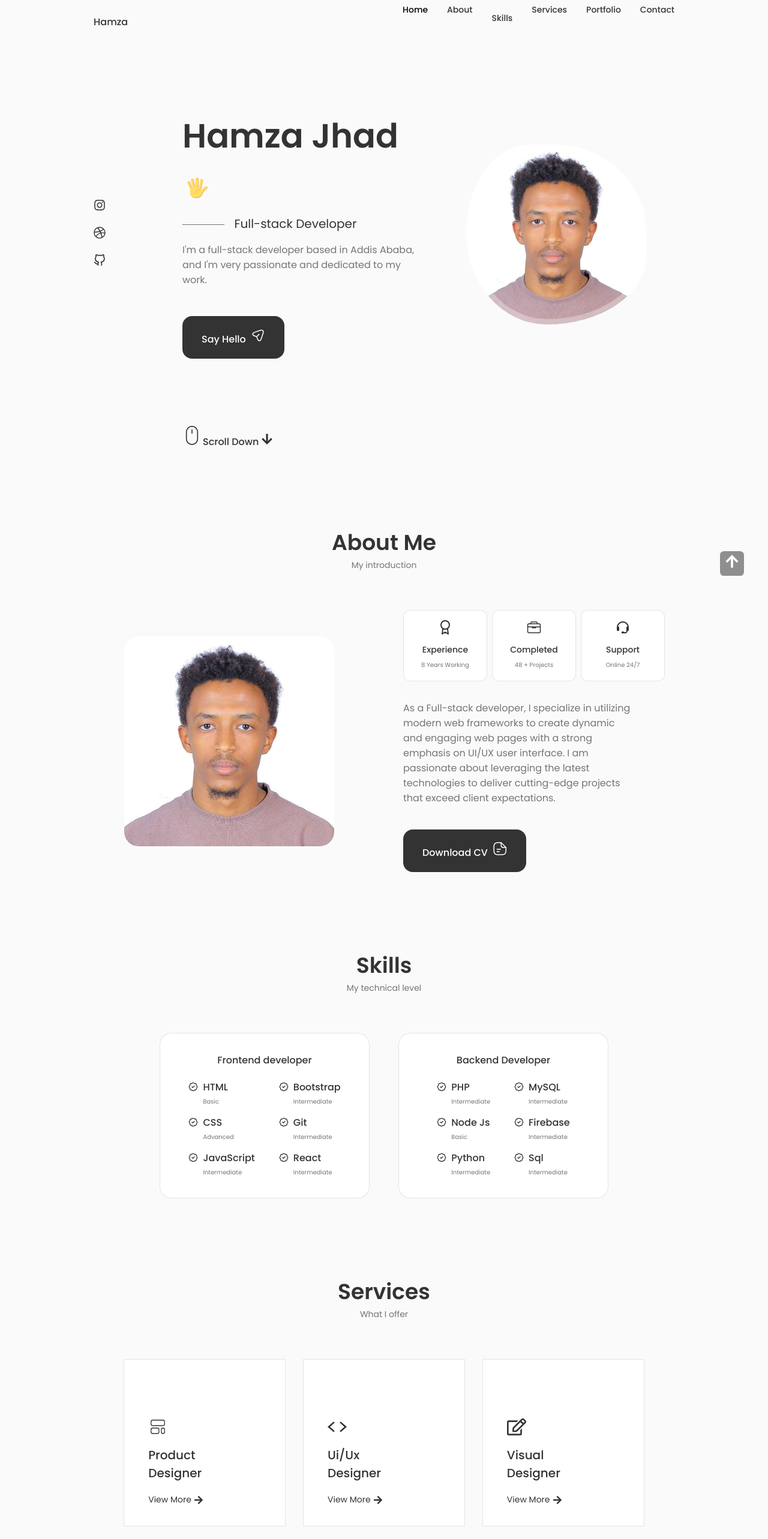
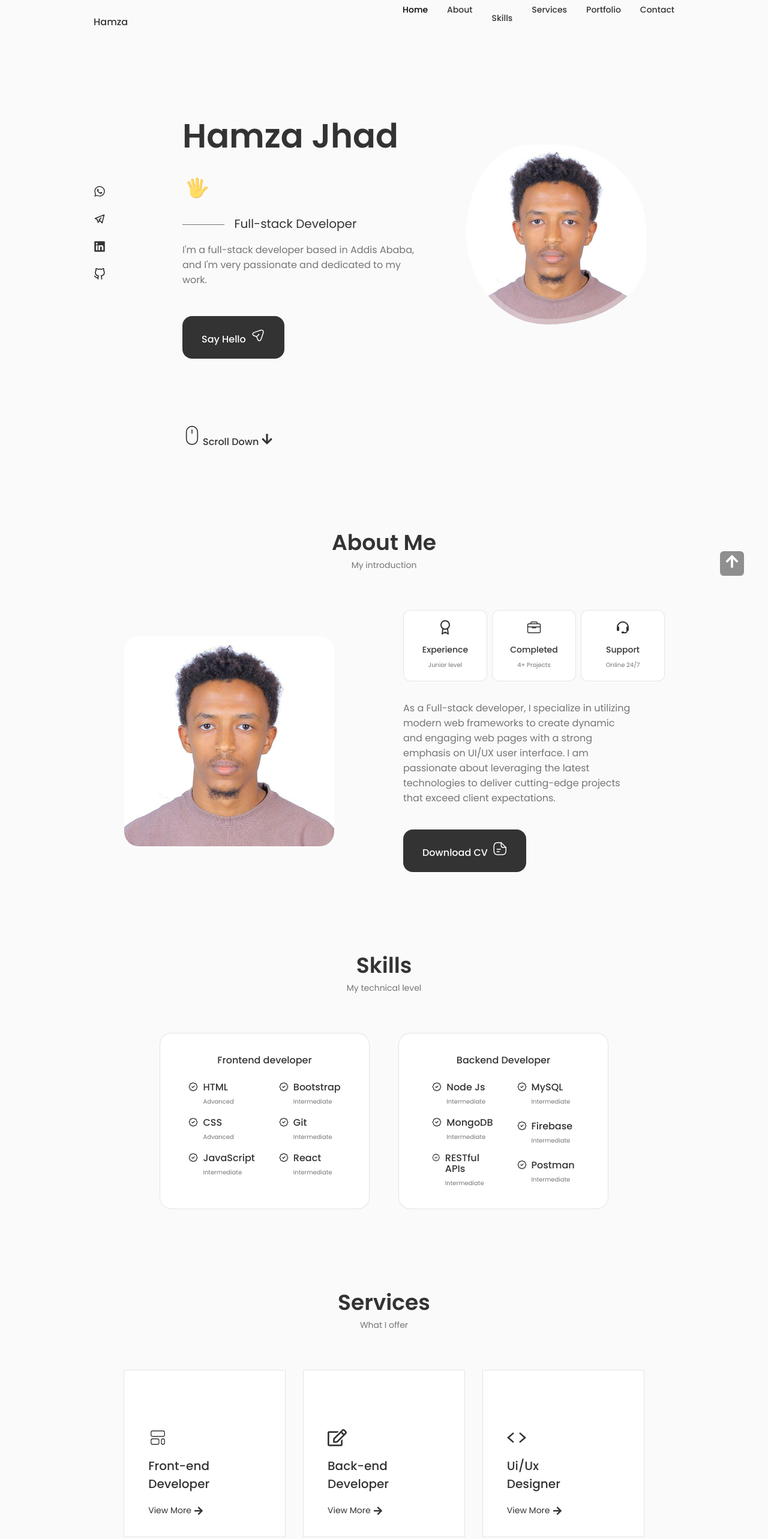
Before and after one commit to Hamzshaa/Personal-Portfolio, a React (Create React App) app: page / in a window 1280 px wide. Shown: the top 2566 px of the page at 60% size. Built offline with nearby package versions, Linux system fonts and the light colour scheme; some icons are missing.

Commit message:
social media links edited

```diff
--- a/src/components/about/About.jsx
+++ b/src/components/about/About.jsx
@@ -1,7 +1,7 @@
 import React from "react";
 import "./about.css";
 import AboutImg from "../../assets/profile.jpg";
-import CV from "../../assets/John-Cv.pdf";
+import CV from "../../assets/CV.pdf";
 import Info from "./Info";
 
 function About() {
--- a/src/components/about/Info.jsx
+++ b/src/components/about/Info.jsx
@@ -9,13 +9,13 @@ function Info() {
       <div className="about__box">
         <FiAward className="about__icon" />
         <h3 className="about__title">Experience</h3>
-        <span className="about__subtitle">8 Years Working</span>
+        <span className="about__subtitle">Junior level</span>
       </div>
 
       <div className="about__box">
         <IoBriefcaseOutline className="about__icon" />
         <h3 className="about__title">Completed</h3>
-        <span className="about__subtitle">48 + Projects</span>
+        <span className="about__subtitle">4+ Projects</span>
       </div>
 
       <div className="about__box">
--- a/src/components/home/Social.jsx
+++ b/src/components/home/Social.jsx
@@ -1,26 +1,35 @@
 import React from "react";
-import { FaInstagram, FaDribbble } from "react-icons/fa";
+import { FaLinkedin } from "react-icons/fa";
 import { FiGithub } from "react-icons/fi";
+import { TbBrandTelegram } from "react-icons/tb";
+import { IoLogoWhatsapp } from "react-icons/io5";
 
 function Social() {
   return (
     <div className="home__social">
       <a
-        href="https://www.instagram.com/"
+        href="https://api.whatsapp.com/send?phone=+251929248080&text=Hello, more information!"
         className="home__social-icon"
         target="_blank"
       >
-        <FaInstagram />
+        <IoLogoWhatsapp />
       </a>
       <a
-        href="https://dribbble.com/"
+        href="https://t.me/Hamzshaa"
         className="home__social-icon"
         target="_blank"
       >
-        <FaDribbble />
+        <TbBrandTelegram />
       </a>
       <a
-        href="https://github.com/"
+        href="https://www.linkedin.com/in/hamza-jhad-ba5b36291?utm_source=share&utm_campaign=share_via&utm_content=profile&utm_medium=android_app"
+        className="home__social-icon"
+        target="_blank"
+      >
+        <FaLinkedin />
+      </a>
+      <a
+        href="https://github.com/Hamzshaa/"
         className="home__social-icon"
         target="_blank"
       >
--- a/src/components/services/Services.jsx
+++ b/src/components/services/Services.jsx
@@ -22,7 +22,7 @@ function Services() {
           <div>
             <CiGrid31 className="services__icon" />
             <h3 className="services__title">
-              Product <br /> Designer
+              Front-end <br /> Developer
             </h3>
           </div>
 
@@ -42,43 +42,45 @@ function Services() {
                 className="services__modal-close"
                 onClick={() => toggleTab(0)}
               />
-              <h3 className="services__modal-title">Product Designer</h3>
+              <h3 className="services__modal-title">Front-end developer</h3>
               <p className="services__modal-description">
-                Service with more than 3 years of experience. Providing quality
-                work to clients and companies.
+                I specialize in front-end development, which encompasses the
+                following areas:
               </p>
 
               <ul className="services__modal-services grid">
                 <li className="services__modal-service grid">
                   <IoCheckmarkCircleOutline className="services__modal-icon" />
                   <p className="services__modal-info">
-                    I develop the user interface.
-                  </p>
-                </li>
-
-                <li className="services__modal-service grid">
-                  <IoCheckmarkCircleOutline className="services__modal-icon" />
-                  <p className="services__modal-info">Web page development.</p>
-                </li>
-
-                <li className="services__modal-service grid">
-                  <IoCheckmarkCircleOutline className="services__modal-icon" />
-                  <p className="services__modal-info">
-                    I create ux element interactions.
+                    I develop responsive and interactive user interfaces.
                   </p>
                 </li>
 
                 <li className="services__modal-service grid">
                   <IoCheckmarkCircleOutline className="services__modal-icon" />
                   <p className="services__modal-info">
-                    I position your company brand.
+                    I write clean and maintainable front-end code.
                   </p>
                 </li>
 
                 <li className="services__modal-service grid">
                   <IoCheckmarkCircleOutline className="services__modal-icon" />
                   <p className="services__modal-info">
-                    Design and mockups of products for companies.
+                    I implement front-end frameworks and libraries.
+                  </p>
+                </li>
+
+                <li className="services__modal-service grid">
+                  <IoCheckmarkCircleOutline className="services__modal-icon" />
+                  <p className="services__modal-info">
+                    I optimizing website performance.
+                  </p>
+                </li>
+
+                <li className="services__modal-service grid">
+                  <IoCheckmarkCircleOutline className="services__modal-icon" />
+                  <p className="services__modal-info">
+                    I stay updated with front-end trends and technologies.
                   </p>
                 </li>
               </ul>
@@ -88,9 +90,9 @@ function Services() {
 
         <div className="services__content">
           <div>
-            <IoCodeSharp className="services__icon" />
+            <FaRegEdit className="services__icon" />
             <h3 className="services__title">
-              Ui/Ux <br /> Designer
+              Back-end <br /> Developer
             </h3>
           </div>
 
@@ -110,43 +112,43 @@ function Services() {
                 className="services__modal-close"
                 onClick={() => toggleTab(0)}
               />
-              <h3 className="services__modal-title">Ui/Ux Designer</h3>
+              <h3 className="services__modal-title">Back-end Developer</h3>
               <p className="services__modal-description">
-                Service with more than 3 years of experience. Providing quality
-                work to clients and companies.
+                I specialize in back-end development, which encompasses the
+                following areas:
               </p>
 
               <ul className="services__modal-services grid">
                 <li className="services__modal-service grid">
                   <IoCheckmarkCircleOutline className="services__modal-icon" />
                   <p className="services__modal-info">
-                    I develop the user interface.
+                    Designing and developing server-side logic.
                   </p>
                 </li>
 
                 <li className="services__modal-service grid">
                   <IoCheckmarkCircleOutline className="services__modal-icon" />
-                  <p className="services__modal-info">Web page development.</p>
+                  <p className="services__modal-info">Building RESTful APIs.</p>
                 </li>
 
                 <li className="services__modal-service grid">
                   <IoCheckmarkCircleOutline className="services__modal-icon" />
                   <p className="services__modal-info">
-                    I create ux element interactions.
+                    Working with databases.
                   </p>
                 </li>
 
                 <li className="services__modal-service grid">
                   <IoCheckmarkCircleOutline className="services__modal-icon" />
                   <p className="services__modal-info">
-                    I position your company brand.
+                    Integrating third-party services.
                   </p>
                 </li>
 
                 <li className="services__modal-service grid">
                   <IoCheckmarkCircleOutline className="services__modal-icon" />
                   <p className="services__modal-info">
-                    Design and mockups of products for companies.
+                    Optimizing backend performance.
                   </p>
                 </li>
               </ul>
@@ -156,9 +158,9 @@ function Services() {
 
         <div className="services__content">
           <div>
-            <FaRegEdit className="services__icon" />
+            <IoCodeSharp className="services__icon" />
             <h3 className="services__title">
-              Visual <br /> Designer
+              Ui/Ux <br /> Designer
             </h3>
           </div>
 
@@ -178,17 +180,16 @@ function Services() {
                 className="services__modal-close"
                 onClick={() => toggleTab(0)}
               />
-              <h3 className="services__modal-title">Visual Designer</h3>
+              <h3 className="services__modal-title">UI / UX Designer</h3>
               <p className="services__modal-description">
-                Service with more than 3 years of experience. Providing quality
-                work to clients and companies.
+                I specialize in UI/UX, which encompasses the following areas:
               </p>
 
               <ul className="services__modal-services grid">
                 <li className="services__modal-service grid">
                   <IoCheckmarkCircleOutline className="services__modal-icon" />
                   <p className="services__modal-info">
-                    I develop the user interface.
+                    Crafting visually appealing interfaces.
                   </p>
                 </li>
 
@@ -200,21 +201,21 @@ function Services() {
                 <li className="services__modal-service grid">
                   <IoCheckmarkCircleOutline className="services__modal-icon" />
                   <p className="services__modal-info">
-                    I create ux element interactions.
+                    Applying user-centered design principles.
                   </p>
                 </li>
 
                 <li className="services__modal-service grid">
                   <IoCheckmarkCircleOutline className="services__modal-icon" />
                   <p className="services__modal-info">
-                    I position your company brand.
+                    Creating wireframes and prototypes.
                   </p>
                 </li>
 
                 <li className="services__modal-service grid">
                   <IoCheckmarkCircleOutline className="services__modal-icon" />
                   <p classNa me="services__modal-info">
-                    Design and mockups of products for companies.
+                    Keeping up with design trends and tools.
                   </p>
                 </li>
               </ul>
--- a/src/components/skills/Backend.jsx
+++ b/src/components/skills/Backend.jsx
@@ -10,9 +10,16 @@ function Backend() {
         <div className="skills__group">
           <div className="skills__data">
             <LuBadgeCheck className="bx-badge-check" />
+            <div>
+              <h3 className="skills__name">Node Js</h3>
+              <span className="skills__level">Intermediate</span>
+            </div>
+          </div>
 
+          <div className="skills__data">
+            <LuBadgeCheck className="bx-badge-check" />
             <div>
-              <h3 className="skills__name">PHP</h3>
+              <h3 className="skills__name">MongoDB</h3>
               <span className="skills__level">Intermediate</span>
             </div>
           </div>
@@ -21,16 +28,7 @@ function Backend() {
             <LuBadgeCheck className="bx-badge-check" />
 
             <div>
-              <h3 className="skills__name">Node Js</h3>
-              <span className="skills__level">Basic</span>
-            </div>
-          </div>
-
-          <div className="skills__data">
-            <LuBadgeCheck className="bx-badge-check" />
-
-            <div>
-              <h3 className="skills__name">Python</h3>
+              <h3 className="skills__name">RESTful APIs</h3>
               <span className="skills__level">Intermediate</span>
             </div>
           </div>
@@ -59,7 +57,7 @@ function Backend() {
             <LuBadgeCheck className="bx-badge-check" />
 
             <div>
-              <h3 className="skills__name">Sql</h3>
+              <h3 className="skills__name">Postman</h3>
               <span className="skills__level">Intermediate</span>
             </div>
           </div>
--- a/src/components/skills/Frontend.jsx
+++ b/src/components/skills/Frontend.jsx
@@ -13,7 +13,7 @@ function Frontend() {
 
             <div>
               <h3 className="skills__name">HTML</h3>
-              <span className="skills__level">Basic</span>
+              <span className="skills__level">Advanced</span>
             </div>
           </div>
 
```
Also changed, not shown: src/components/contact/Contact.jsx (+7 -7 lines), 2 other files (tests, documents, lock files or other folders).
